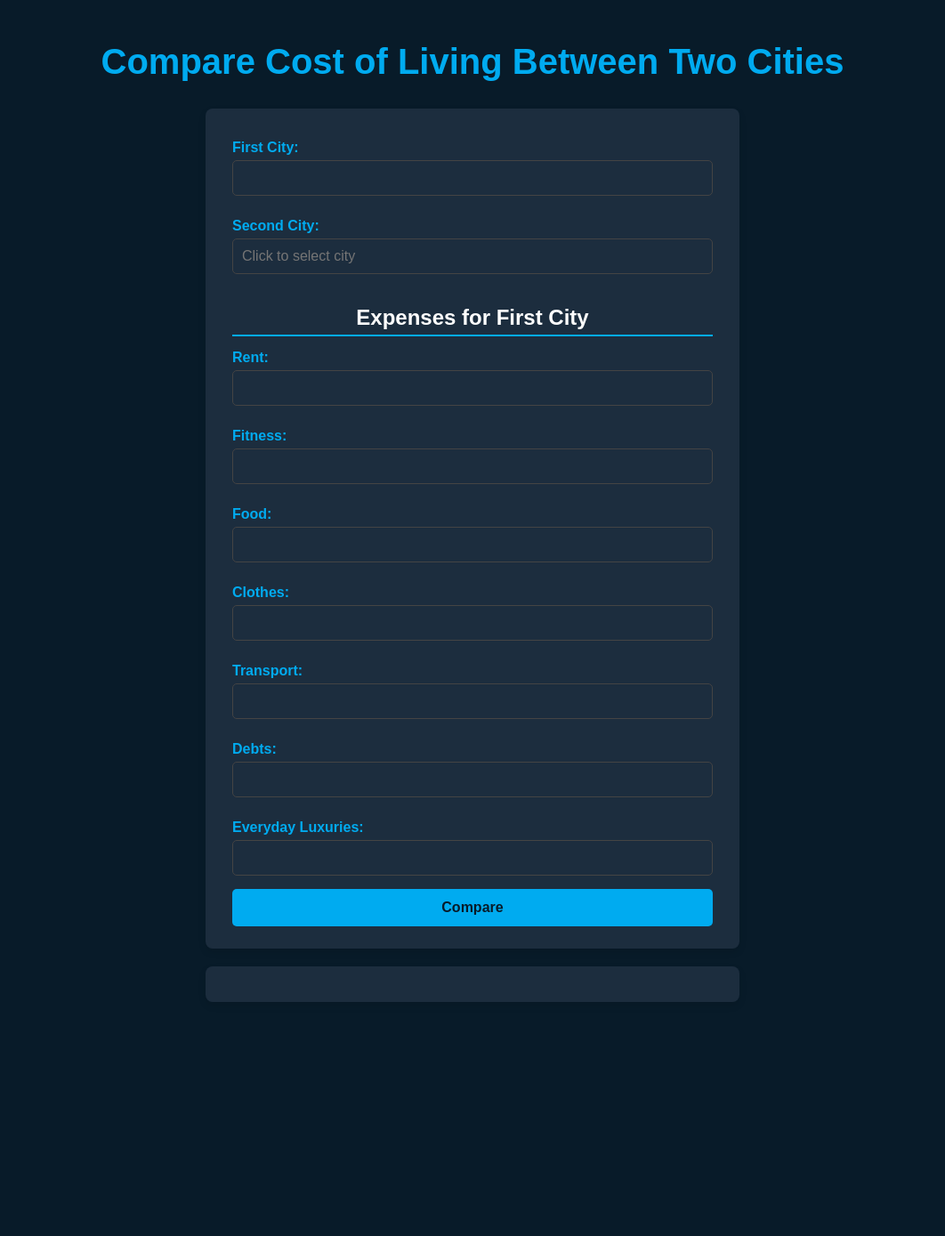
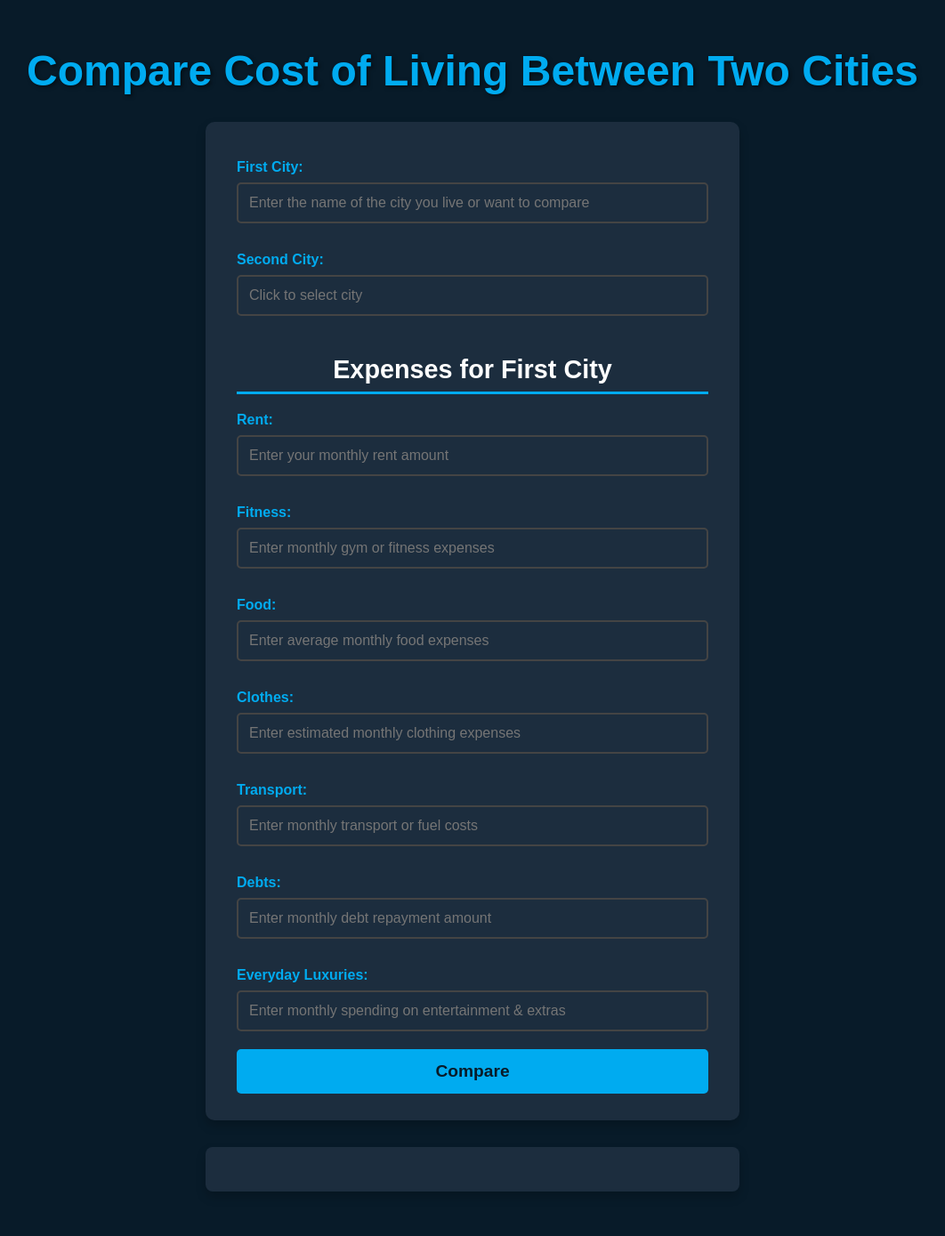
Before and after one commit to HakimM16/Cost-of-living-project-2, a Flask app: page / in a window 1280 px wide. Shown: the whole page at 89% size, without its empty margins (109-1171 px from the left). Before the commit the page ends 1126 px from the top, so only its background shows below. Run offline with Flask 3, Linux system fonts and the light colour scheme.

Commit message:
Made a few changes

```diff
--- a/static/styles.css
+++ b/static/styles.css
@@ -16,103 +22,118 @@ body {
     position: absolute;
     background-color: #26374c;
     border: 1px solid #00abf0;
-    max-height: 150px;
+    max-height: 200px;
     overflow-y: auto;
     width: 100%;
     z-index: 1;
     display: none;
-  }
+    border-radius: 5px;
+    box-shadow: 0 4px 8px rgba(0, 0, 0, 0.2);
+    transition: opacity 0.3s ease, transform 0.3s ease;
+}
 
-  .city-option {
-    padding: 8px;
+.city-option {
+    padding: 10px 15px;
+    font-size: 1em;
+    color: #fff;
     cursor: pointer;
-  }
+    transition: background 0.3s ease, padding 0.2s ease;
+}
 
-  .city-option:hover {
+.city-option:hover {
     background-color: #00abf0;
-  }
+    padding-left: 20px;
+}
+
 
 
 /* Header */
 h1 {
     text-align: center;
-    font-size: 2.5em;
-    color: #00abf0;  /* Bright blue for header */
+    font-size: 3em;
+    color: #00abf0;
     margin-bottom: 30px;
+    text-shadow: 2px 2px 4px rgba(0,0,0,0.5);
 }
 
 /* Form Styles */
 form {
     max-width: 600px;
     margin: 0 auto;
-    background: #1c2d3e;  /* Darker background for the form */
-    padding: 25px 30px;
-    border-radius: 8px;
-    box-shadow: 0 4px 8px rgba(0, 0, 0, 0.1);
+    background: #1c2d3e;
+    padding: 30px 35px;
+    border-radius: 10px;
+    box-shadow: 0 6px 12px rgba(0, 0, 0, 0.2);
+    animation: slideUp 1s ease-out;
+}
+
+@keyframes slideUp {
+    from { transform: translateY(50px); opacity: 0; }
+    to { transform: translateY(0); opacity: 1; }
 }
 
 form h2 {
-    font-size: 1.5em;
+    font-size: 1.8em;
     color: #fff;
-    margin-bottom: 15px;
+    margin-bottom: 20px;
     text-align: center;
-    border-bottom: 2px solid #00abf0;  /* Accent color for border */
-    padding-bottom: 5px;
+    border-bottom: 3px solid #00abf0;
+    padding-bottom: 8px;
 }
 
 form label {
     font-weight: bold;
-    margin: 10px 0 5px;
+    margin: 12px 0 8px;
     display: block;
-    color: #00abf0;  /* Bright blue for labels */
+    color: #00abf0;
 }
 
 form input {
     width: 100%;
-    padding: 10px;
+    padding: 12px;
     font-size: 1em;
-    margin-bottom: 15px;
-    border: 1px solid #444;  /* Slightly lighter border */
+    margin-bottom: 20px;
+    border: 2px solid #444;
     border-radius: 5px;
-    background-color: #1c2d3e;  /* Matching the form background */
-    color: #fff;  /* White text inside inputs */
-    transition: border 0.3s ease;
+    background-color: #1c2d3e;
+    color: #fff;
+    transition: all 0.3s ease;
 }
 
 form input:focus {
-    border: 1px solid #00abf0;  /* Bright blue border on focus */
+    border: 2px solid #00abf0;
     outline: none;
-    background-color: #26374c;  /* Slightly lighter background when focused */
+    background-color: #26374c;
 }
 
 /* Submit Button */
 button {
     width: 100%;
-    padding: 12px 0;
-    font-size: 1em;
+    padding: 14px;
+    font-size: 1.2em;
     font-weight: bold;
-    color: #081b29;  /* Dark color text */
-    background-color: #00abf0;  /* Bright blue background */
+    color: #081b29;
+    background-color: #00abf0;
     border: none;
     border-radius: 5px;
     cursor: pointer;
-    transition: background 0.5s ease, color 0.5s ease;  /* Smooth transition for background and text color */
+    transition: background 0.4s ease, color 0.4s ease;
 }
 
 button:hover {
-    background-color: #081b29;  /* Dark background on hover */
-    color: #00abf0;  /* Blue text on hover */
+    background-color: #081b29;
+    color: #00abf0;
+    transform: scale(1.05);
 }
-
 
 /* Result Section */
 #result {
     max-width: 600px;
-    margin: 20px auto;
-    padding: 20px;
-    background: #1c2d3e;  /* Darker background for result section */
+    margin: 30px auto;
+    padding: 25px;
+    background: #1c2d3e;
     border-radius: 8px;
-    box-shadow: 0 4px 8px rgba(0, 0, 0, 0.1);
+    box-shadow: 0 6px 12px rgba(0, 0, 0, 0.2);
 }
 
 /* Table Styles */
--- a/templates/index.html
+++ b/templates/index.html
@@ -10,7 +10,7 @@
     <h1>Compare Cost of Living Between Two Cities</h1>
     <form id="comparisonForm">
         <label for="city1">First City:</label>
-        <input type="text" id="city1" name="city1" required>
+        <input type="text" id="city1" name="city1" placeholder="Enter the name of the city you live or want to compare" required>
 
         <label for="city2">Second City:</label>
         <input type="text" id="city2" name="city2" placeholder="Click to select city" autocomplete="off">
@@ -49,30 +49,29 @@
             <div class="city-option">Austin</div>
             <div class="city-option">Denver</div>
             <div class="city-option">Phoenix</div>
-
         </div>
 
         <h2>Expenses for First City</h2>
         <label for="rent">Rent:</label>
-        <input type="number" id="rent" name="rent" required>
+        <input type="number" id="rent" name="rent" placeholder="Enter your monthly rent amount" required>
 
         <label for="fitness">Fitness:</label>
-        <input type="number" id="fitness" name="fitness" required>
+        <input type="number" id="fitness" name="fitness" placeholder="Enter monthly gym or fitness expenses" required>
 
         <label for="food">Food:</label>
-        <input type="number" id="food" name="food" required>
+        <input type="number" id="food" name="food" placeholder="Enter average monthly food expenses" required>
 
         <label for="clothes">Clothes:</label>
-        <input type="number" id="clothes" name="clothes" required>
+        <input type="number" id="clothes" name="clothes" placeholder="Enter estimated monthly clothing expenses" required>
 
         <label for="transport">Transport:</label>
-        <input type="number" id="transport" name="transport" required>
+        <input type="number" id="transport" name="transport" placeholder="Enter monthly transport or fuel costs" required>
 
         <label for="debts">Debts:</label>
-        <input type="number" id="debts" name="debts" required>
+        <input type="number" id="debts" name="debts" placeholder="Enter monthly debt repayment amount" required>
 
         <label for="luxuries">Everyday Luxuries:</label>
-        <input type="number" id="luxuries" name="luxuries" required>
+        <input type="number" id="luxuries" name="luxuries" placeholder="Enter monthly spending on entertainment & extras" required>
 
         <button type="submit">Compare</button>
     </form>
```
Also changed, not shown: other parts of static/styles.css (+15 -8 lines), static/script.js (line endings or trailing spaces).
